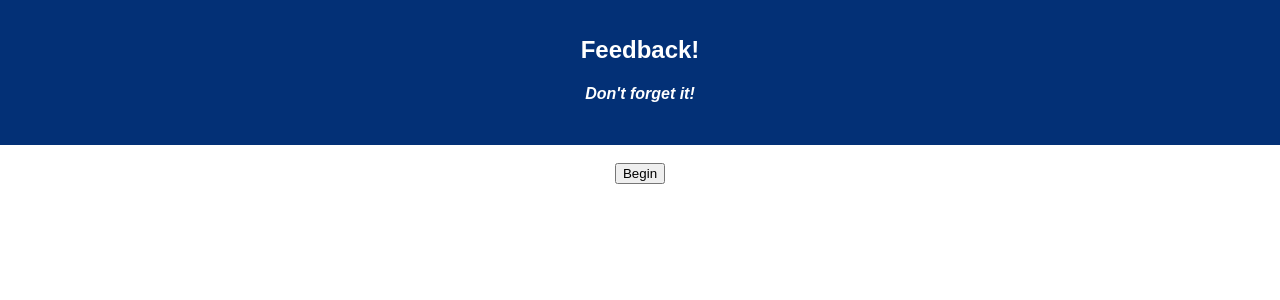
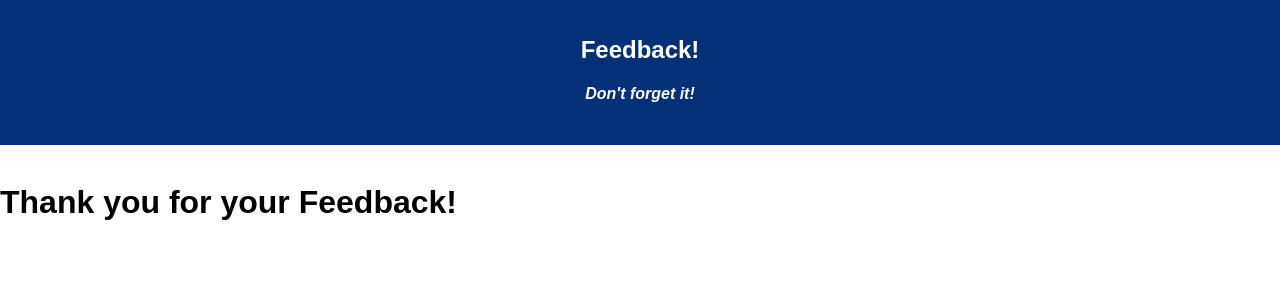
Before and after one commit to TheShawnMiranda/redux-feedback-loop-master, a React (Create React App) app: page /#/thanks in a window 1280 px wide. Shown: the top 300 px of the page. Built offline with nearby package versions, Linux system fonts and the light colour scheme.

Commit message:
Front end complete

```diff
--- a/src/components/App/App.js
+++ b/src/components/App/App.js
@@ -2,11 +2,13 @@ import React, { Component } from 'react';
 import { HashRouter as Router, Route, Link } from 'react-router-dom';
 import axios from 'axios';
 import './App.css';
+import Home from '../Home/Home';
 import Feeling from '../Feeling/Feeling';
 import Understanding from '../Understanding/Understanding';
 import Support from '../Support/Support';
 import Comments from '../Comments/Comments';
 import Results from '../Results/Results';
+import Thanks from '../Thanks/Thanks';
 
 class App extends Component {
   render() {
@@ -18,14 +20,14 @@ class App extends Component {
             <h4><i>Don't forget it!</i></h4>
           </header>
           <br />
-          {/* 'this button inside a link mounts the feeling component' */}
-          <Link to='/feeling'><button>Begin</button></Link>
         </div>
+        <Route exact path='/' component={Home} />
         <Route path='/feeling' component={Feeling} />
         <Route path='/understanding' component={Understanding} />
         <Route path='/support' component={Support} />
         <Route path='/comments' component={Comments} />
         <Route path='/results' component={Results} />
+        <Route path='/thanks' component={Thanks} />
       </Router>
     )
   }
--- a/src/components/Comments/Comments.js
+++ b/src/components/Comments/Comments.js
@@ -3,7 +3,6 @@ import { HashRouter as Router, Route, Link } from 'react-router-dom';
 import axios from 'axios';
 import '../App/App.css';
 import Results from '../Results/Results';
-
 
 class Comments extends Component {
     render() {
--- a/src/components/Feeling/Feeling.js
+++ b/src/components/Feeling/Feeling.js
@@ -3,7 +3,6 @@ import { HashRouter as Router, Route, Link } from 'react-router-dom';
 import axios from 'axios';
 import '../App/App.css';
 import Understanding from '../Understanding/Understanding';
-
 
 class Feeling extends Component {
     render() {
--- a/src/components/Home/Home.js
+++ b/src/components/Home/Home.js
@@ -0,0 +1,21 @@
+import React, { Component } from 'react';
+import { HashRouter as Router, Route, Link } from 'react-router-dom';
+import axios from 'axios';
+import '../App/App.css';
+import Feeling from '../Feeling/Feeling';
+
+class Home extends Component {
+    render() {
+        return (
+            <Router>
+                <div className="Home">
+                    {/* 'this button inside a link mounts the feeling component' */}
+                    <Link to='/feeling'><button>Begin</button></Link>
+                </div>
+                <Route path='/feeling' component={Feeling} />
+            </Router>
+        )
+    }
+}
+
+export default Home;
--- a/src/components/Results/Results.js
+++ b/src/components/Results/Results.js
@@ -2,7 +2,7 @@ import React, { Component } from 'react';
 import { HashRouter as Router, Route, Link } from 'react-router-dom';
 import axios from 'axios';
 import '../App/App.css';
-
+import Thanks from '../Thanks/Thanks'
 
 class Results extends Component {
     render() {
@@ -14,8 +14,9 @@ class Results extends Component {
                     <h3>Understanding: </h3>
                     <h3>Support: </h3>
                     <h3>Comments: </h3>
-                    <button>Submit</button>
+                    <Link to='/thanks'><button>Submit</button></Link>
                 </div>
+                <Route path='/thanks' component={Thanks} />
             </Router>
         )
     }
--- a/src/components/Support/Support.js
+++ b/src/components/Support/Support.js
@@ -3,7 +3,6 @@ import { HashRouter as Router, Route, Link } from 'react-router-dom';
 import axios from 'axios';
 import '../App/App.css';
 import Comments from '../Comments/Comments';
-
 
 class Support extends Component {
     render() {
--- a/src/components/Thanks/Thanks.js
+++ b/src/components/Thanks/Thanks.js
@@ -0,0 +1,18 @@
+import React, { Component } from 'react';
+import { HashRouter as Router, Route, Link } from 'react-router-dom';
+import axios from 'axios';
+import '../App/App.css';
+
+class Thanks extends Component {
+    render() {
+        return (
+            <Router>
+                <div className="Thanks">
+                    <h1>Thank you for your Feedback!</h1>
+                </div>
+            </Router>
+        )
+    }
+}
+
+export default Thanks;
--- a/src/components/Understanding/Understanding.js
+++ b/src/components/Understanding/Understanding.js
@@ -3,7 +3,6 @@ import { HashRouter as Router, Route, Link } from 'react-router-dom';
 import axios from 'axios';
 import '../App/App.css';
 import Support from '../Support/Support';
-
 
 class Understanding extends Component {
     render() {
```
